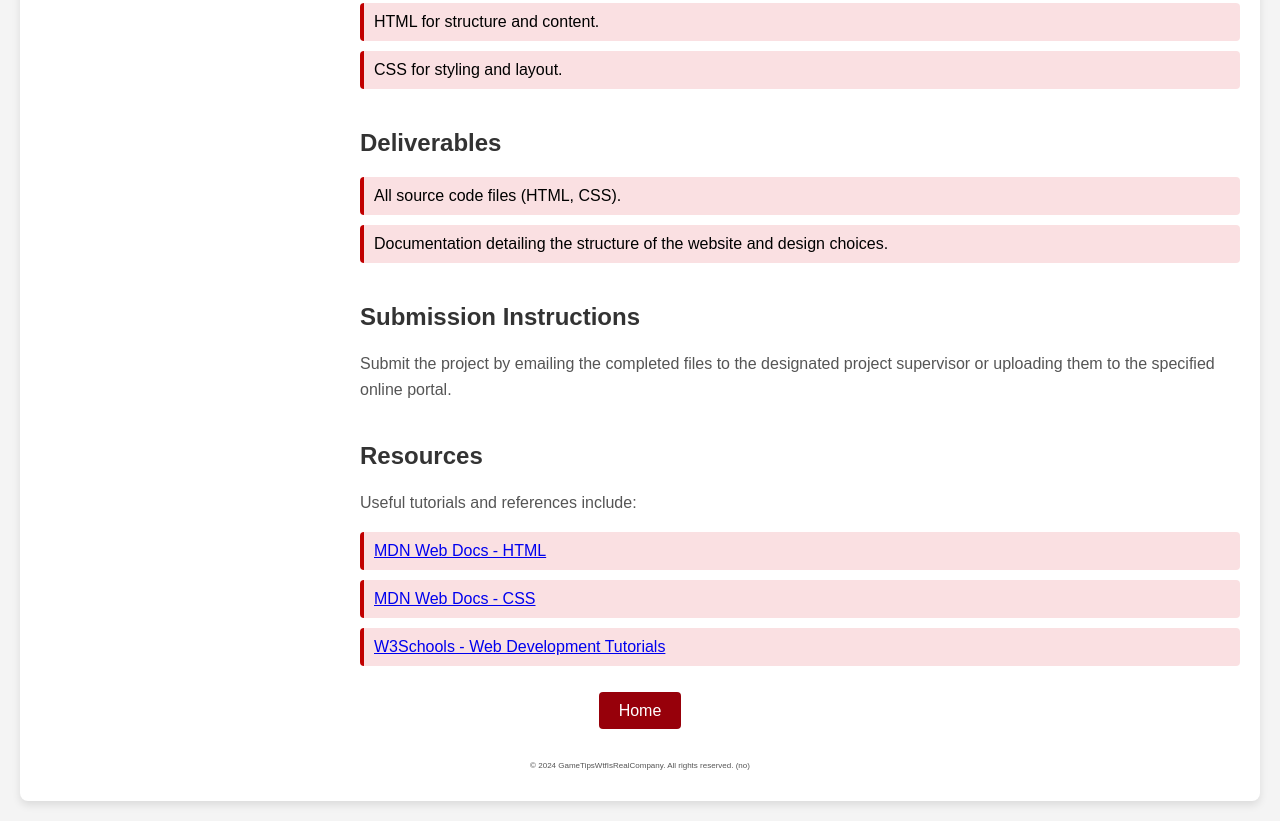
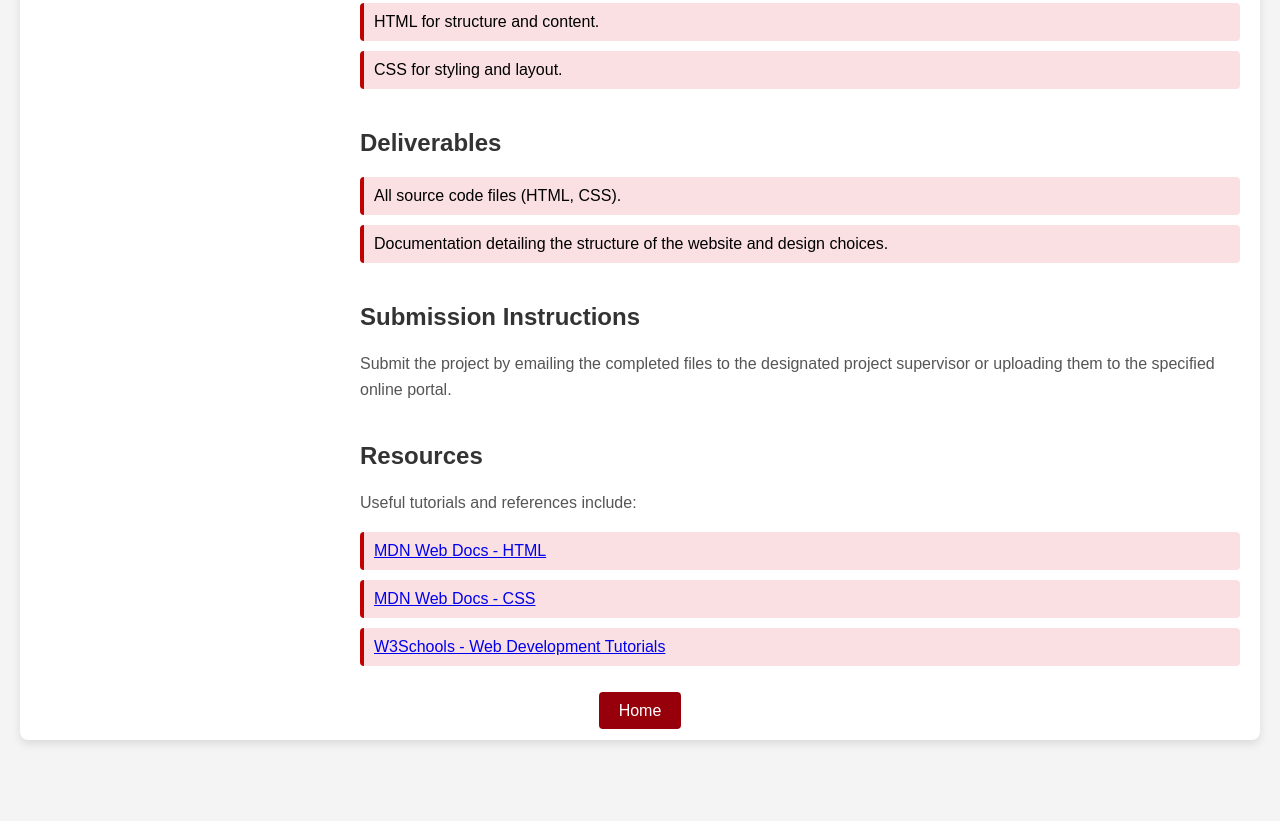
Before and after one commit to IliaShashkin/WEbSiteForGameTips, a website: page index.html in a window 1280 px wide. Shown: the part 759-1580 px from the top of the page. After the commit the page ends 1519 px from the top, so only its background shows below. Drawn offline with Linux system fonts and the light colour scheme.

Commit message:
No footer anymore

```diff
--- a/index.html
+++ b/index.html
@@ -61,9 +61,6 @@
         <a class="home-button" href="index.html">Home</a>
     </div>
 
-    <div class="footer">
-        <p>&copy; 2024 GameTipsWtfIsRealCompany. All rights reserved. (no)</p>
-    </div>
 </div>
 </body>
 </html>
--- a/styles.css
+++ b/styles.css
@@ -84,12 +84,7 @@ ul li {
     background-color: #c10000;
 }
 
-.footer {
-    margin-top: 40px;
-    text-align: center;
-    font-size: 0.5em;
-    color: #777;
-}
+
 
 @media (max-width: 600px) {
     .sidebar {
```
